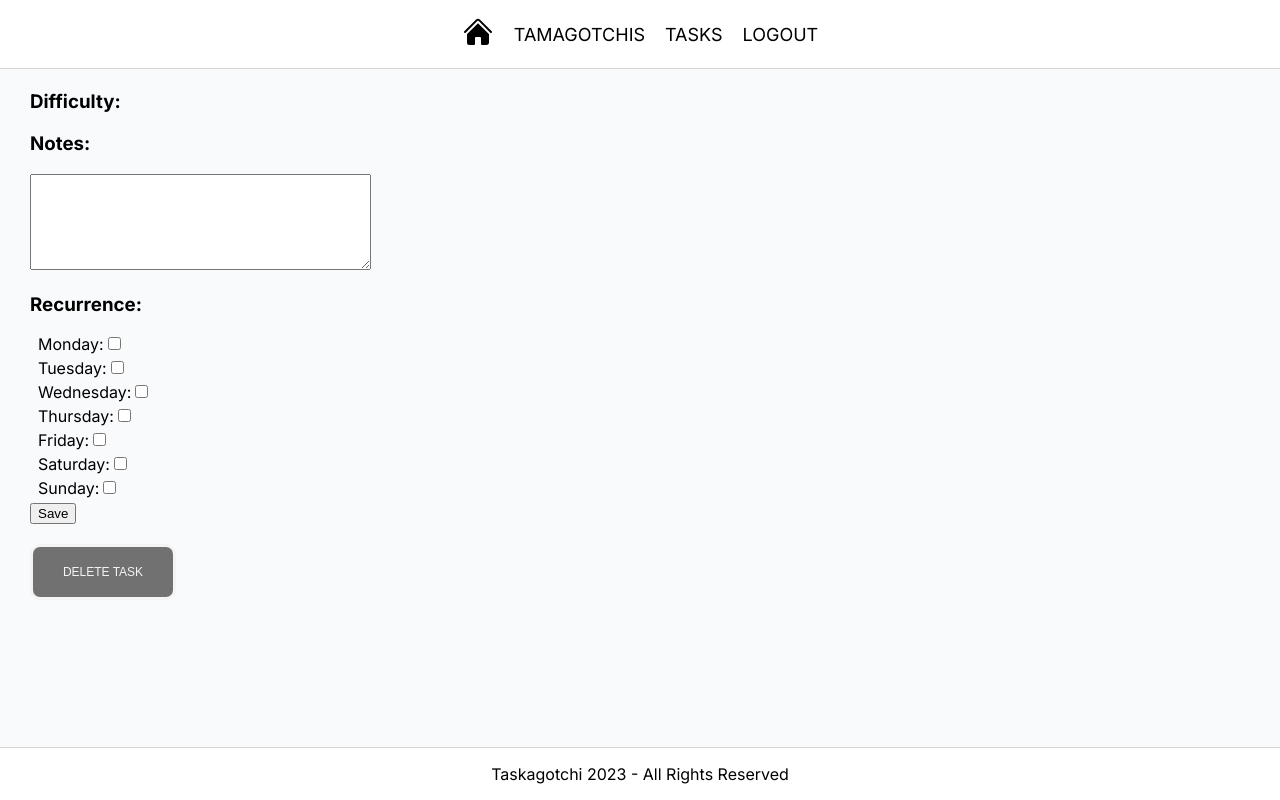
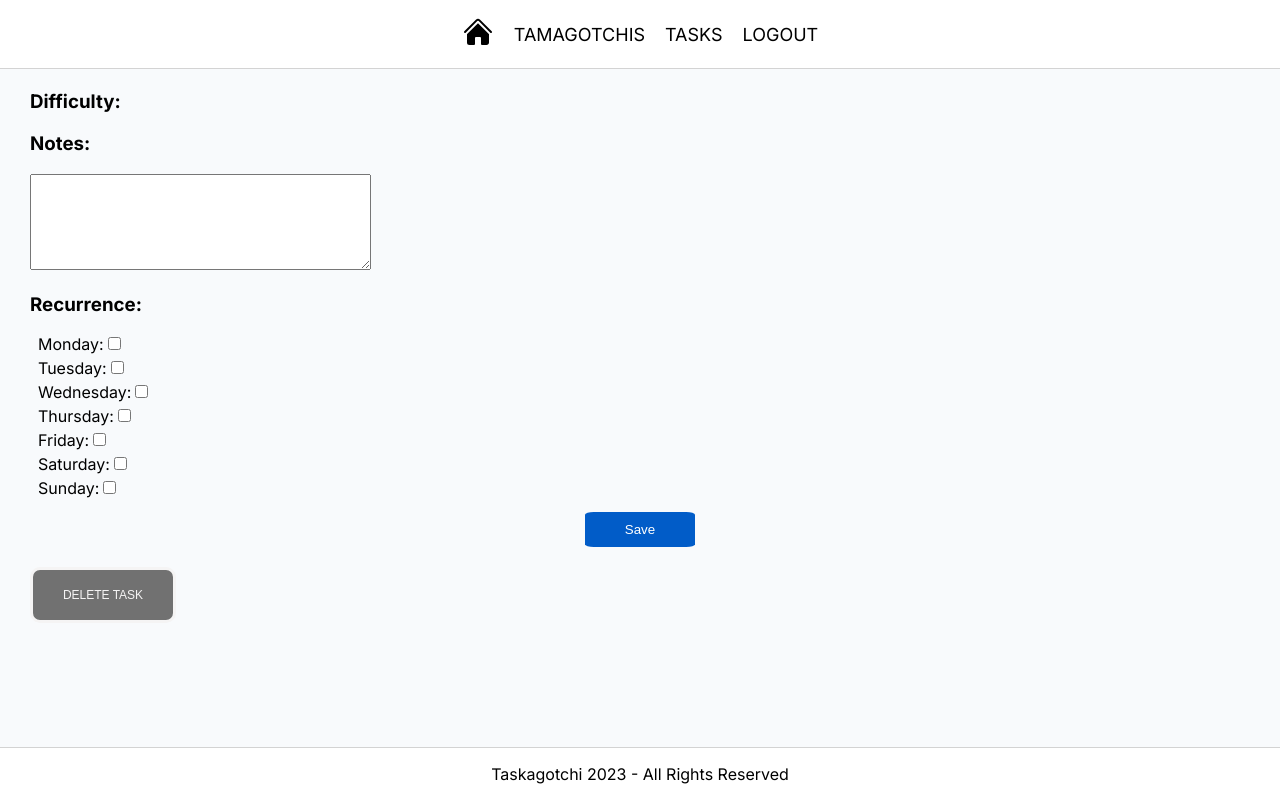
Before and after one commit to pablohennique/taskagotchi, a Next.js app in the folder client/: page /tasks/1 in a window 1280 px wide. Built offline with nearby package versions, Linux system fonts and the light colour scheme; no server answers; sample sign-in values are in the browser's storage.

Commit message:
edited save button

```diff
--- a/client/src/app/tasks/[taskId]/page.js
+++ b/client/src/app/tasks/[taskId]/page.js
@@ -146,7 +146,12 @@ function TaskPage({ params }) {
               onChange={(e) => setSundayCheck(e.target.checked)}
             />
           </label>
-          <button type="submit">Save</button>
+          <div className={styles.saveButtonContainer}>
+            <button
+              className={styles.saveButton}
+              type="submit">Save</button>
+          </div>
+
         </form>
       </div>
       <div className="buttonContainer">
--- a/client/src/app/tasks/[taskId]/page.module.css
+++ b/client/src/app/tasks/[taskId]/page.module.css
@@ -3,3 +3,17 @@
   margin-bottom: 4px;
   margin-left: 8px;
 }
+
+.saveButtonContainer{
+  display: flex;
+}
+
+.saveButton {
+  background-color: #015CC8;
+  padding: 10px 40px;
+  border-radius: 8%;
+  color: white;
+  border-width: 0;
+  margin: 0 auto;
+  margin-top: 10px;
+}
--- /dev/null
+++ b/package.json
@@ -0,0 +1,6 @@
+{
+  "devDependencies": {
+    "@prettier/plugin-xml": "^3.2.2",
+    "prettier": "^3.2.5"
+  }
+}
```
Also changed, not shown: 1 other file (tests, documents, lock files or other folders).
